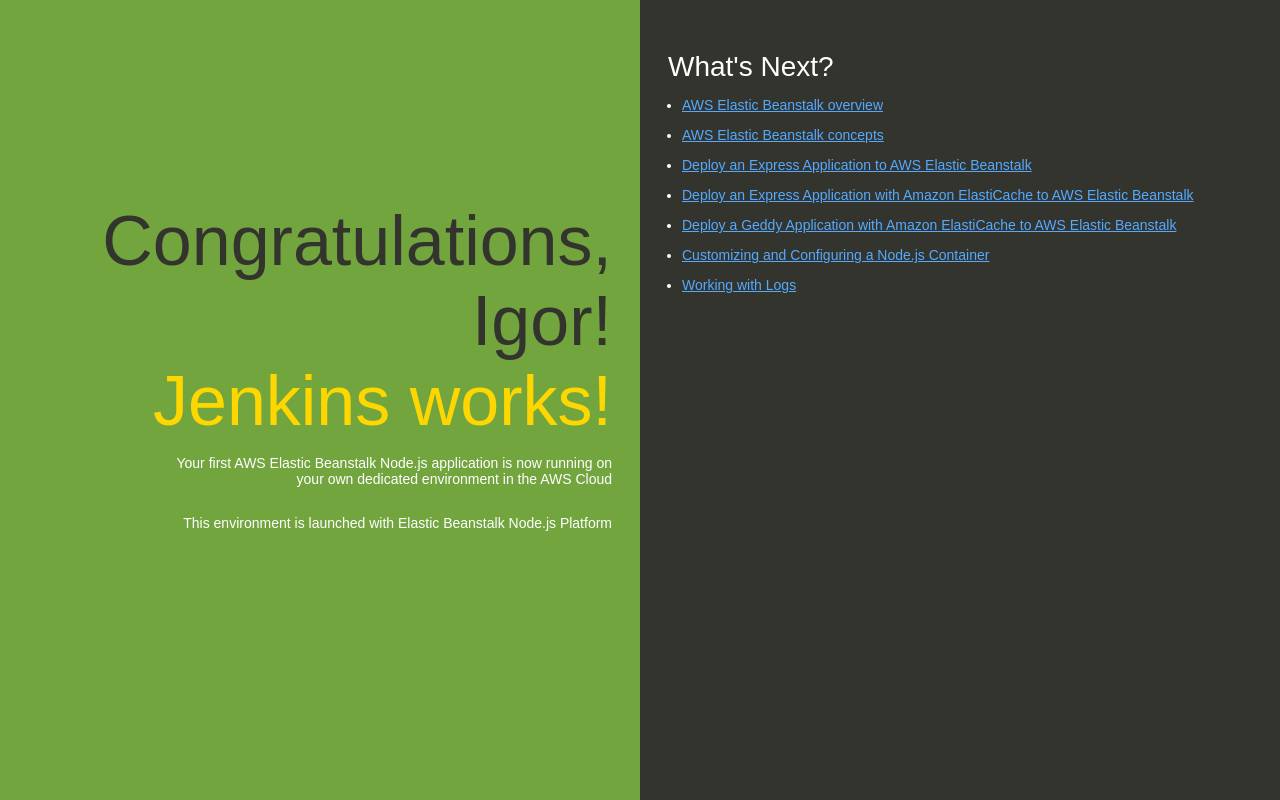
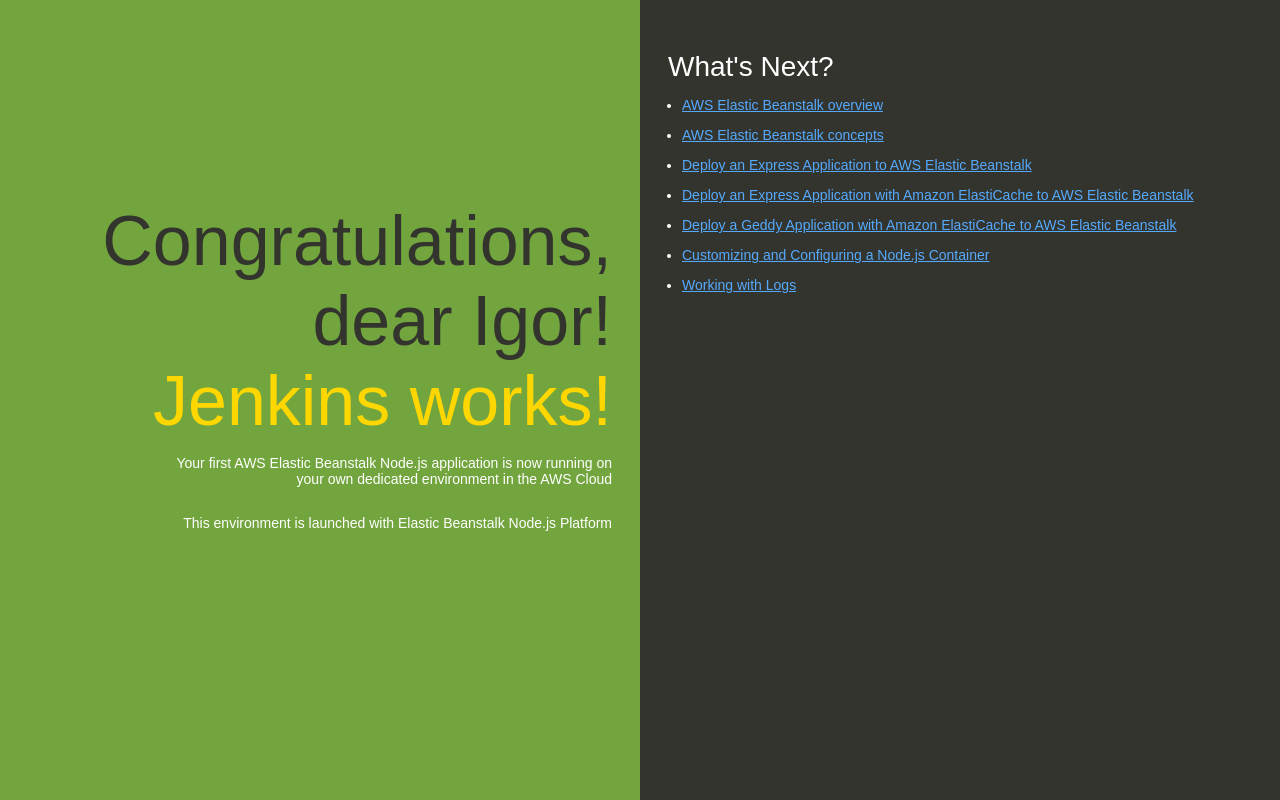
Before and after one commit to Advok/PHP_app_Jenkins, a website: page index.html in a window 1280 px wide. Drawn offline with Linux system fonts and the light colour scheme.

Commit message:
----Version 3------

```diff
--- a/index.html
+++ b/index.html
@@ -74,7 +74,7 @@
   </head>
   <body>
     <div class="textColumn">
-      <h1>Congratulations, Igor! <br><font color = gold> Jenkins works!</font></h1>
+      <h1>Congratulations, dear Igor! <br><font color = gold> Jenkins works!</font></h1>
       <p>Your first AWS Elastic Beanstalk Node.js application is now running on your own dedicated environment in the AWS Cloud</p>
       <p>This environment is launched with Elastic Beanstalk Node.js Platform</p>
     </div>
```
